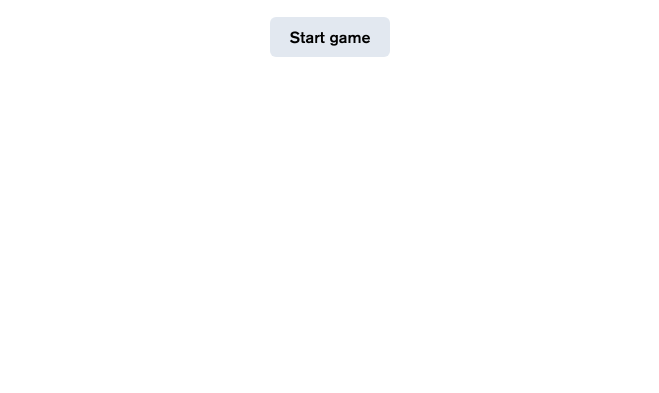
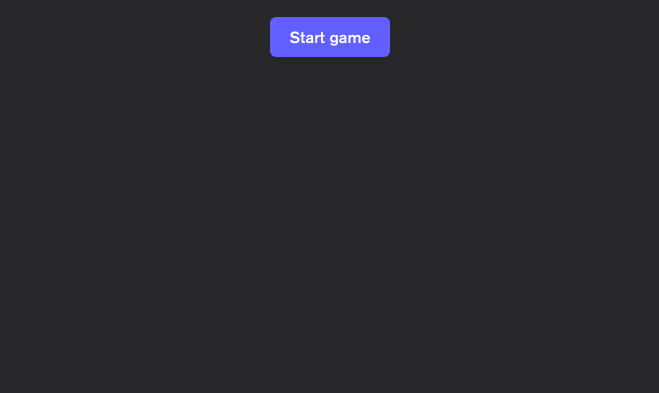
Before and after one commit to NovemberJ/HangmanGame, a website built with Vite: page index.html in a window 1280 px wide. Shown: the part 407-800 px from the top of the page, without its empty margins (310-969 px from the left). Built offline with nearby package versions, Linux system fonts and the light colour scheme.

Commit message:
Added dark mode

```diff
--- a/index.html
+++ b/index.html
@@ -1,5 +1,5 @@
 <!doctype html>
-<html lang="en">
+<html lang="en" class="dark">
   <head>
     <meta charset="UTF-8" />
     <meta name="viewport" content="width=device-width, initial-scale=1.0" />
@@ -9,10 +9,11 @@
     <link rel="icon" type="image/png" sizes="16x16" href="/favicon/favicon-16x16.png">
   </head>
   <body>
-    <div id="app" class="h-screen flex flex-col justify-center items-center">
+    <div id="app" class="h-screen flex flex-col justify-center items-center dark:text-white dark:bg-zinc-800">
         <h1 class="text-2xl sm:text-4xl md:text-5xl font-bold">[ HANGMAN GAME ]</h1>
         <div id="game" class="mt-10 flex flex-col items-center">
-            <button id = "startGame" class="bg-slate-200 hover:bg-slate-300 rounded-md font-medium px-5
+            <button id = "startGame" class="bg-slate-200 dark:bg-indigo-500 dark:hover:bg-indigo-600
+            hover:bg-slate-300 rounded-md font-medium px-5
             py-2">Start game</button>
         </div>
     </div>
--- a/src/css/style.css
+++ b/src/css/style.css
@@ -1,4 +1,5 @@
 @import "tailwindcss";
+@custom-variant dark (&:where(.dark, .dark *));
 
 @layer base {
     @font-face {
```
